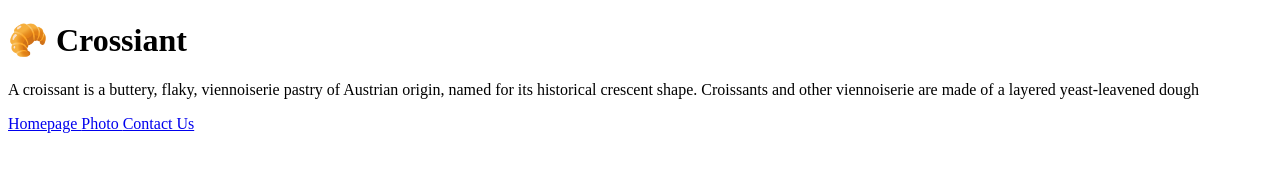
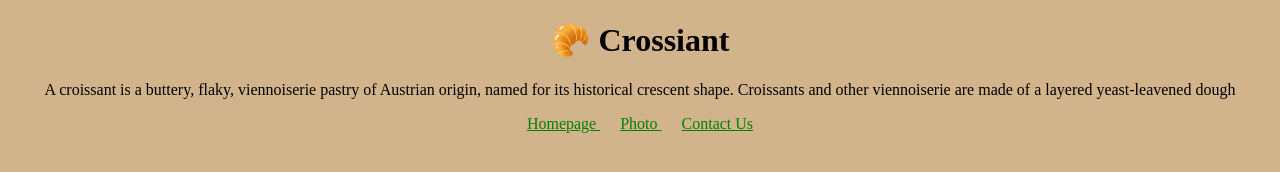
Before and after one commit to tpea85/Multiple-Page-Static-Website, a plain HTML site: page index.html in a window 1280 px wide. Drawn offline with Linux system fonts and the light colour scheme.

Commit message:
Update index.html

```diff
--- a/index.html
+++ b/index.html
@@ -3,8 +3,8 @@
 <head>
     <meta charset="UTF-8">
     <meta name="viewport" content="width=device-width, initial-scale=1.0">
-    <link rel="stylesheet" href="/css/style.css"/>
-    <title>Homepage</title>
+    <link rel="stylesheet" href="/css/styles.css"/>
+    <title>Croissants</title>
 </head>
 
 <body>
@@ -23,7 +23,6 @@
     <a href="/" > Homepage </a>
 <a href="/photo.html"> Photo </a>
 <a href="/contact.html">Contact Us</a>
-
     </footer>
 </body>
 </html>
```
